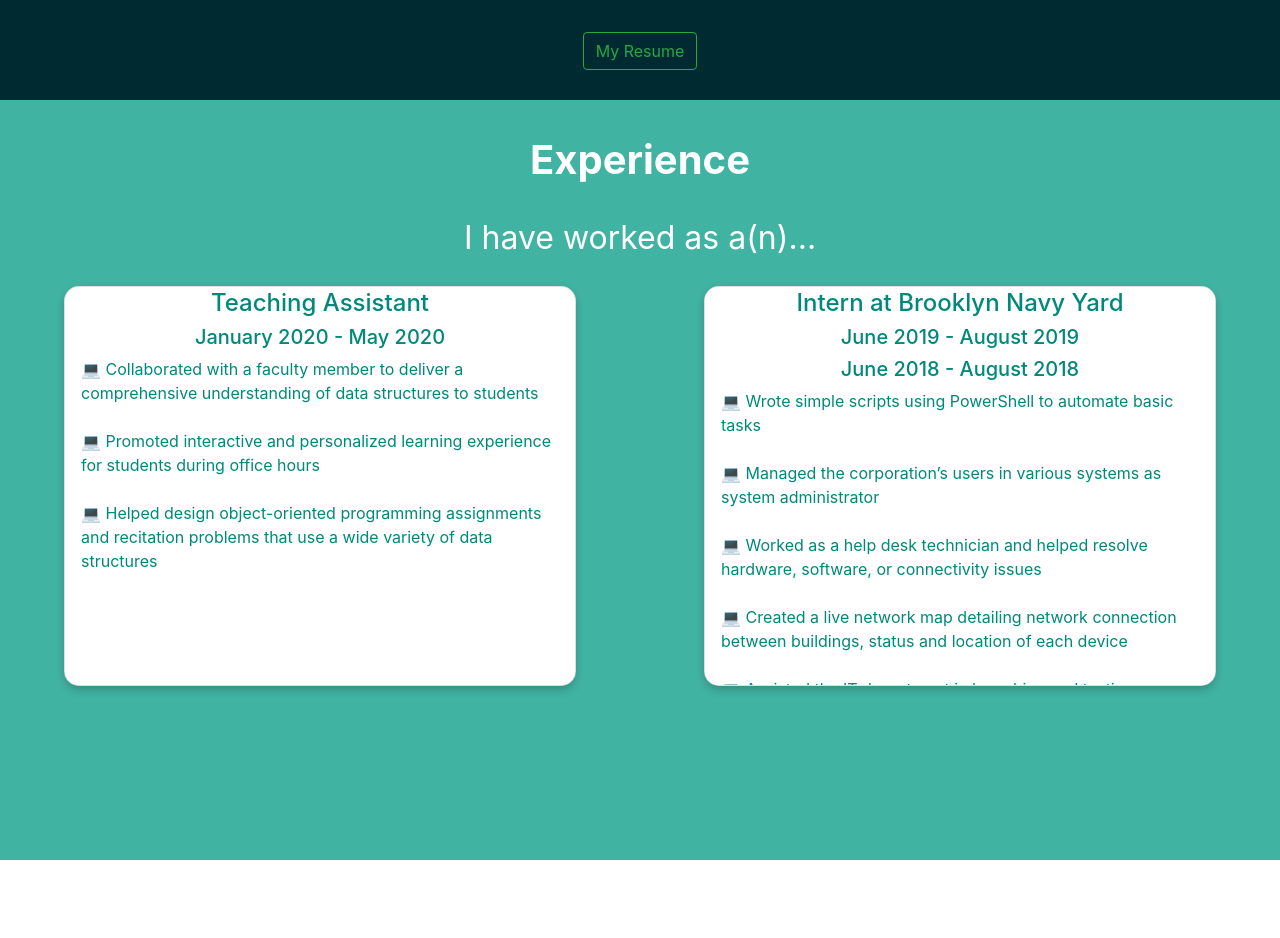
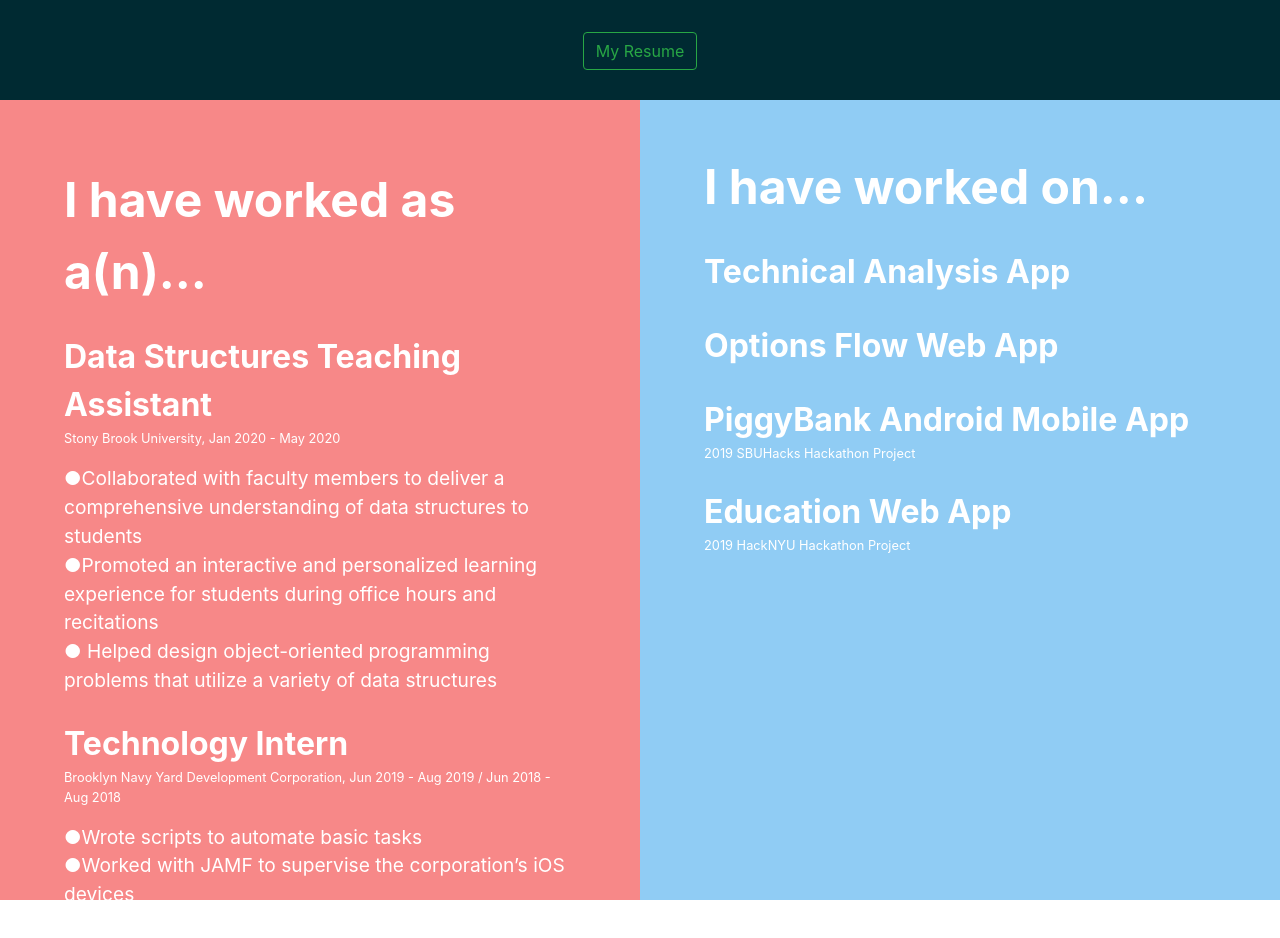
Before and after one commit to hk0430/kenny, a React (Create React App) app: page / in a window 1280 px wide. Shown: the part 1608-2546 px from the top of the page. Before the commit the page ends 2468 px from the top, so only its background shows below. Built offline with nearby package versions, Linux system fonts and the light colour scheme.

Commit message:
info update

```diff
--- a/src/components/About.js
+++ b/src/components/About.js
@@ -17,10 +17,10 @@ class About extends Component {
               <div className="who_i_am">Fitness Ethusiast</div>
               <div className="who_i_am">Options Trader</div><br/>
               <div className="i_am">I am interested in...</div>
+              <div className="who_i_am">FinTech</div>
+              <div className="who_i_am">Cybersecurity</div>
+              <div className="who_i_am">Artificial Intelligence</div>
               <div className="who_i_am">Software Development</div>
-              <div className="who_i_am">Artificial Intelligence</div>
-              <div className="who_i_am">Cybersecurity</div>
-              <div className="who_i_am">FinTech</div>
             </div>
           </div>
           <div className="right">
--- a/src/components/Experience.js
+++ b/src/components/Experience.js
@@ -4,31 +4,54 @@ class Experience extends Component {
   render() {
     return (
         <div id="experience">
-            <div className="exp_header">Experience</div><br/>
-            <div className="worked">I have worked as a(n)...</div><br/>
-            <div className="card_container">
-              <div className="card card_left">
-                <div className="container">
-                  <h4>Teaching Assistant</h4>
-                  <h5>January 2020 - May 2020</h5>
-                  <div className="work_deets"><span>&#x1F4BB;</span> Collaborated with a faculty member to deliver a comprehensive understanding of data structures to students</div><br/>
-                  <div className="work_deets"><span>&#x1F4BB;</span> Promoted interactive and personalized learning experience for students during office hours</div><br/>
-                  <div className="work_deets"><span>&#x1F4BB;</span> Helped design object-oriented programming assignments and recitation problems that use a wide variety of data structures</div><br/>
-                </div>
+          <div className="left_exp">
+            <div className="intro">
+              <div className="i_am">I have worked as a(n)...</div>
+              <div className="work">
+                Data Structures Teaching Assistant<p className="ink">Stony Brook University, Jan 2020 - May 2020</p>
+                <p className="description">
+                ●Collaborated with faculty members to deliver a comprehensive understanding of data structures to students<br/>
+                ●Promoted an interactive and personalized learning experience for students during office hours and recitations<br/>
+                ● Helped design object-oriented programming problems that utilize a variety of data structures
+                </p>
               </div>
-              <div className="card card_right">
-                <div className="container">
-                  <h4>Intern at Brooklyn Navy Yard</h4>
-                  <h5>June 2019 - August 2019</h5>
-                  <h5>June 2018 - August 2018</h5>
-                  <div className="work_deets"><span>&#x1F4BB;</span> Wrote simple scripts using PowerShell to automate basic tasks</div><br/>
-                  <div className="work_deets"><span>&#x1F4BB;</span> Managed the corporation’s users in various systems as system administrator</div><br/>
-                  <div className="work_deets"><span>&#x1F4BB;</span> Worked as a help desk technician and helped resolve hardware, software, or connectivity issues</div><br/>
-                  <div className="work_deets"><span>&#x1F4BB;</span> Created a live network map detailing network connection between buildings, status and location of each device</div><br/>
-                  <div className="work_deets"><span>&#x1F4BB;</span> Assisted the IT department in launching and testing a new visitor management system</div><br/>
-                </div>
+              <div className="work">
+                Technology Intern<p className="ink">Brooklyn Navy Yard Development Corporation, Jun 2019 - Aug 2019 / Jun 2018 - Aug 2018</p>
+                <p className="description">
+                ●Wrote scripts to automate basic tasks<br/>
+                ●Worked with JAMF to supervise the corporation’s iOS devices<br/>
+                ●Managed the corporation’s users in various systems as system administrator<br/>
+                ●Worked as a help desk technician and resolved hardware, software, and connectivity issues<br/>
+                ●Created a live network map detailing network connection between buildings, status and location of each device
+                </p>
+              </div>
+              <div className="work">
+                HR Intern<p className="ink">NYC Dept. of Education, Jul 2017 - Aug 2017</p>
+              </div>
+              <div className="work">
+                Summer Camp Volunteer<p className="ink">Chinese-American Planning Council, Jul 2016 - Aug 2016</p>
               </div>
             </div>
+          </div>
+          <div className="right_exp">
+            <div className="intro">
+              <div className="i_am">I have worked on...</div>
+              <div className="work">
+                <a className="project_links" href={"https://ta-py.herokuapp.com/"} target="_blank" rel="noopener noreferrer">Technical Analysis App</a>
+              </div>
+              <div className="work">
+                <a className="project_links" href={"https://github.com/hk0430/stonks-webapp"} target="_blank" rel="noopener noreferrer">Options Flow Web App</a>
+              </div>
+              <div className="work">
+                PiggyBank Android Mobile App
+                <p className="ink">2019 SBUHacks Hackathon Project</p>
+              </div>
+              <div className="work">
+                Education Web App
+                <p className="ink">2019 HackNYU Hackathon Project</p>
+              </div>
+            </div>
+          </div>
         </div>
     );
   };
--- a/src/style.css
+++ b/src/style.css
@@ -127,13 +127,61 @@ img {
 }
 
 #experience {
+    /*
     height: 95vh;
     padding: 30px 0 30px 0;
     text-align: center;
     background-color: #41B3A3;
     color: white;
+    */
+    width: 100%;
+    height: 100vh;
 }
 
+.left_exp {
+    float: left;
+    height: 100%;
+    width: 50%;
+    background-color: #F78888;
+    color: white;
+    font-weight: bold;
+    vertical-align: middle;
+    text-align: center;
+    padding-top: 5%;
+}
+
+.right_exp {
+    float: right;
+    height: 100%;
+    width: 50%;
+    background-color: #90CCF4;
+    color: white;
+    font-weight: bold;
+    vertical-align: middle;
+    text-align: center;
+    padding-top: 4%;
+}
+
+.work {
+    font-size: 200%;
+    margin-top: 5%;
+}
+
+.ink {
+    font-size: 40%;
+    font-weight: normal;
+}
+
+.description {
+    font-size: 60%;
+    font-weight: normal;
+}
+
+.project_links {
+    color: white;
+}
+
+/*
 .worked {
     font-size: 200%;
 }
@@ -170,3 +218,4 @@ img {
 .work_deets {
     text-align: left;
 }
+*/
```
